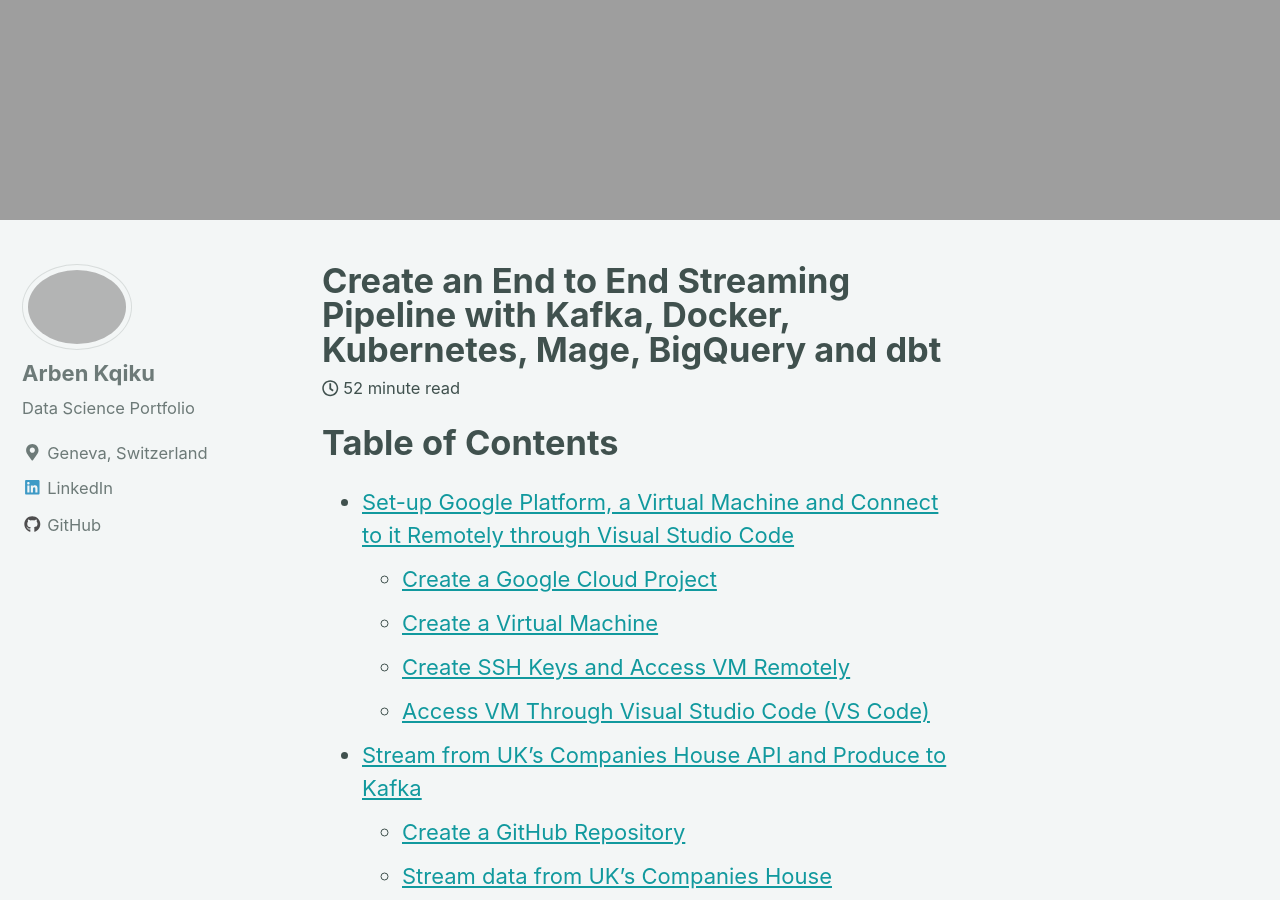
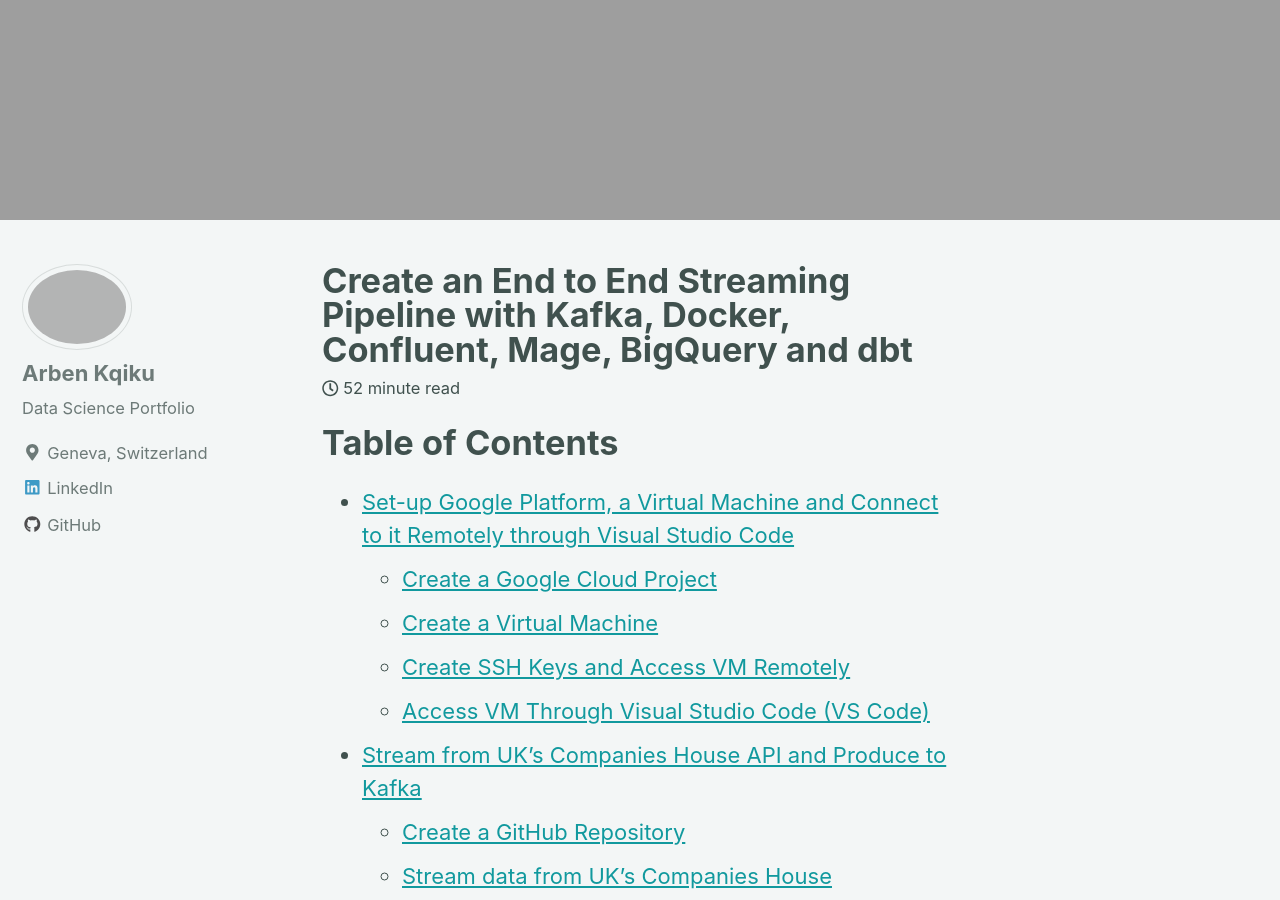
Before and after one commit to ArbenKqiku/arbenkqiku.github.io, a Jekyll site: the page built from _posts/2024-03-29-kafka-streaming-end-to-end-pipeline.md, in a window 1280 px wide and 900 px high, scrolled down 840 px. Built offline with Jekyll 4.4.1, drawn with Linux system fonts in a browser that asks for light colours; nearby versions of some CDN libraries; some of the changed lines change nothing that is shown; some of the changed text lies outside the part shown.

Commit message:
changed title

```diff
--- a/_posts/2024-03-29-kafka-streaming-end-to-end-pipeline.md
+++ b/_posts/2024-03-29-kafka-streaming-end-to-end-pipeline.md
@@ -1,7 +1,7 @@
 ---
-title: "Create an End to End Streaming Pipeline with Kafka, Docker, Kubernetes, Mage, BigQuery and dbt"
+title: "Create an End to End Streaming Pipeline with Kafka, Docker, Confluent, Mage, BigQuery and dbt"
 date: 2024-03-29
-tags: [docker, google cloud, big query, cloud runner]
+tags: [kafka, docker, data engineering, confluent, mage, bigquery, dbt]
 permalink: "create-end-to-end-kafka-streaming-pipeline"
 header:
   image: "images/article-4-kafka-streaming/21-schedule/project-diagram.png"
```
